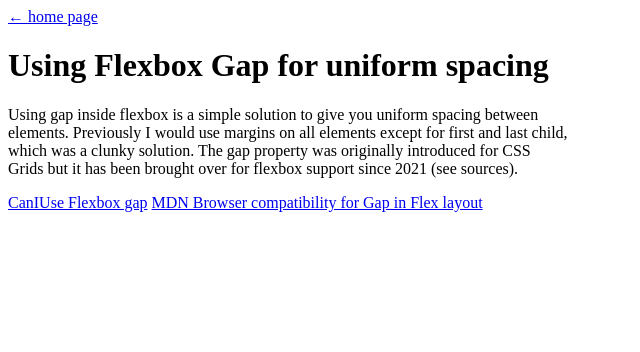
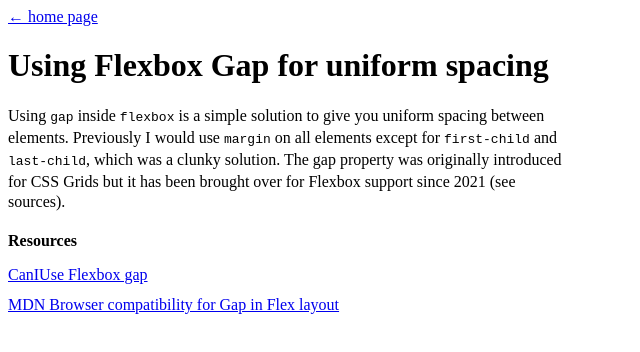
Before and after one commit to kddial/personal-website, a SvelteKit app: page /blog/flex-gap in a window 1280 px wide. Shown: the top 352 px of the page, without its empty margins (0-640 px from the left). Built offline with nearby package versions, Linux system fonts and the light colour scheme.

Commit message:
add line height

```diff
--- a/src/lib/styles/base.css
+++ b/src/lib/styles/base.css
@@ -1,5 +1,6 @@
 p {
   max-width: 70ch;
+  line-height: 1.25rem;
 }
 
 code {
--- a/src/routes/blog/flex-gap/+page.svelte
+++ b/src/routes/blog/flex-gap/+page.svelte
@@ -1,14 +1,17 @@
 <h1>Using Flexbox Gap for uniform spacing</h1>
 
 <p>
-  Using gap inside flexbox is a simple solution to give you uniform
-  spacing between elements. Previously I would use margins on all
-  elements except for first and last child, which was a clunky
-  solution. The gap property was originally introduced for CSS Grids
-  but it has been brought over for flexbox support since 2021 (see
-  sources).
+  Using <code>gap</code> inside <code>flexbox</code> is a simple
+  solution to give you uniform spacing between elements. Previously I
+  would use <code>margin</code> on all elements except for
+  <code>first-child</code>
+  and <code>last-child</code>, which was a clunky solution. The gap
+  property was originally introduced for CSS Grids but it has been
+  brought over for Flexbox support since 2021 (see sources).
 </p>
 
+<section class="links">
+  <h4>Resources</h4>
   <a
     target="_blank"
     rel="noreferrer"
@@ -24,3 +27,4 @@
   >
     MDN Browser compatibility for Gap in Flex layout
   </a>
+</section>
```
Lines whose indentation alone changed are shown as unchanged.
